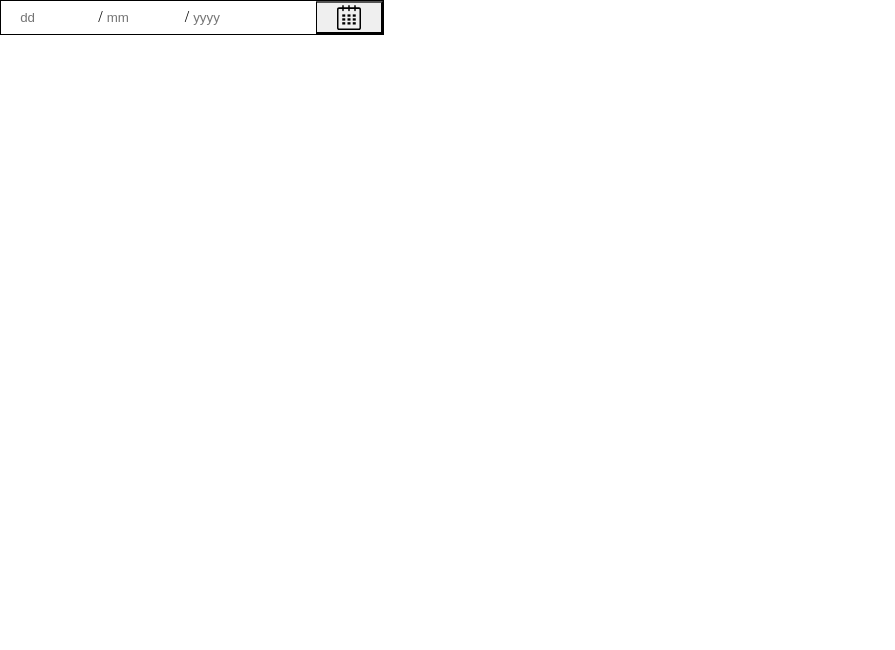
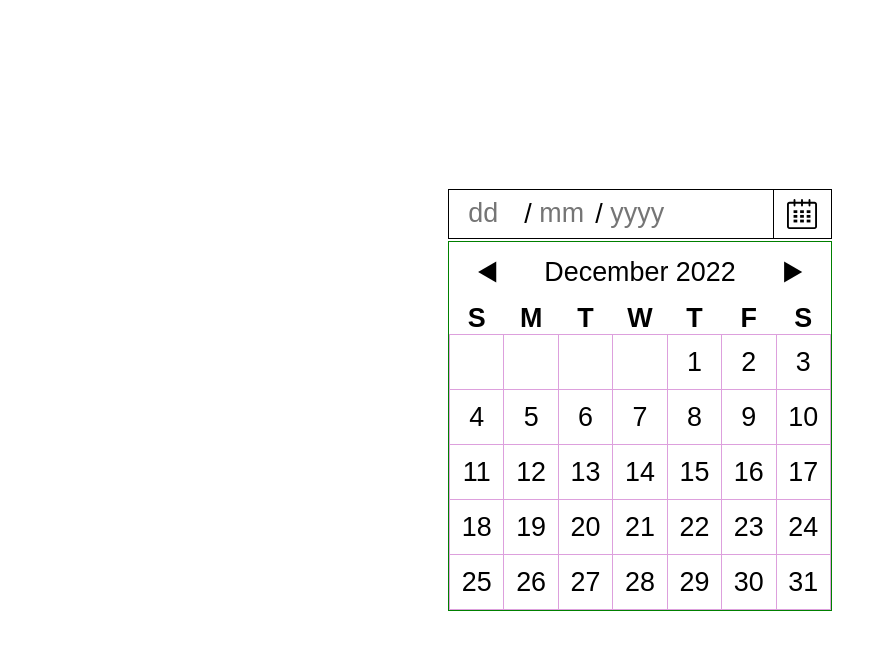
Before and after one commit to mahdi-khoshkhabar/Datepicker-UI, a plain HTML site: page index.html in a window 1280 px wide. Shown: the whole page, without its empty margins (0-895 px from the left). Drawn offline with Linux system fonts and the light colour scheme.

Commit message:
Add back and next SVG icons, and enhance HTML and CSS for Datepicker UI layout

```diff
--- a/index.html
+++ b/index.html
@@ -22,6 +22,75 @@
                 <img src="./assets/date-svgrepo-com.svg" alt="date">
             </button>
         </div>
+
+        <div class="date-table">
+            <div class="month-selector">
+                <button><img src="./assets/back.svg" alt="back"></button>
+                <p>
+                    <span class="month">December</span>
+                    <span class="year">2022</span>
+                </p>
+                <button><img src="./assets/next.svg" alt="next"></button>
+            </div>
+            <div class="day-selector">
+                <table>
+                    <tr>
+                        <th>S</th>
+                        <th>M</th>
+                        <th>T</th>
+                        <th>W</th>
+                        <th>T</th>
+                        <th>F</th>
+                        <th>S</th>
+                    </tr>
+                    <tr>
+                        <td><button></button></td>
+                        <td><button></button></td>
+                        <td><button></button></td>
+                        <td><button></button></td>
+                        <td><button>1</button></td>
+                        <td><button>2</button></td>
+                        <td><button>3</button></td>
+                    </tr>
+                    <tr>
+                        <td><button>4</button></td>
+                        <td><button>5</button></td>
+                        <td><button>6</button></td>
+                        <td><button>7</button></td>
+                        <td><button>8</button></td>
+                        <td><button>9</button></td>
+                        <td><button>10</button></td>
+                    </tr>
+                    <tr>
+                        <td><button>11</button></td>
+                        <td><button>12</button></td>
+                        <td><button>13</button></td>
+                        <td><button>14</button></td>
+                        <td><button>15</button></td>
+                        <td><button>16</button></td>
+                        <td><button>17</button></td>
+                    </tr>
+                    <tr>
+                        <td><button>18</button></td>
+                        <td><button>19</button></td>
+                        <td><button>20</button></td>
+                        <td><button>21</button></td>
+                        <td><button>22</button></td>
+                        <td><button>23</button></td>
+                        <td><button>24</button></td>
+                    </tr>
+                    <tr>
+                        <td><button>25</button></td>
+                        <td><button>26</button></td>
+                        <td><button>27</button></td>
+                        <td><button>28</button></td>
+                        <td><button>29</button></td>
+                        <td><button>30</button></td>
+                        <td><button>31</button></td>
+                    </tr>
+                </table>
+            </div>
+        </div>
     </div>
 </body>
 
--- a/style.css
+++ b/style.css
@@ -7,8 +7,21 @@ html {
     padding: 0;
 }
 
+body {
+    width: 100%;
+    min-height: 100vh;
+    display: flex;
+    justify-content: center;
+    align-items: center;
+    font-family: sans-serif;
+}
+
 .container {
     width: 30%;
+    container-type: inline-size;
+    display: flex;
+    flex-direction: column;
+    gap: 0.2cqh;
 }
 
 .date-header {
@@ -16,6 +29,7 @@ html {
     display: flex;
     flex-direction: row;
     padding-inline-start: 5%;
+    font-size: 7cqw;
 }
 
 .date-inputs {
@@ -23,11 +37,15 @@ html {
 }
 
 .date-inputs>input {
+    --input-width: 17%;
     border: none;
-    width: 25%;
+    width: var(--input-width);
     margin: 3% 0;
+    font-size: inherit;
 }
+
 .date-inputs>input:last-child {
+    width: calc(var(--input-width) * 2);
 }
 
 .date-icon {
@@ -35,10 +53,71 @@ html {
     display: flex;
     justify-content: center;
     align-items: center;
-    width: 25%;
-    padding: 0 5%;
+    width: 50%;
+    padding: 0 2%;
+    margin-inline-start: 5%;
 }
 
 .date-icon>img {
-    width: 90%;
+    width: 70%;
 }
+
+.date-header>button {
+    background-color: inherit;
+    border: none;
+    border-inline-start: 1px solid black;
+    cursor: pointer;
+}
+
+.date-table {
+    border: 1px solid green;
+    height: 100%;
+    font-size: 7cqw;
+}
+
+.month-selector {
+    text-align: center;
+    display: flex;
+    flex-direction: row;
+    justify-content: space-around;
+    align-items: center;
+    padding: 3cqw 0;
+}
+
+.month-selector>button {
+    background-color: inherit;
+    border: none;
+    display: flex;
+    align-items: center;
+    justify-content: center;
+}
+
+.month-selector>button>img {
+    width: 10cqw;
+}
+
+.day-selector {
+    display: flex;
+    flex-direction: column;
+    height: 100%;
+}
+
+.day-selector table {
+    text-align: center;
+}
+
+.day-selector :is(table, td) {
+    border: 1px solid plum;
+    border-collapse: collapse;
+}
+.day-selector table:first-child {
+    border: none;
+}
+
+.day-selector button {
+    font-size: inherit;
+    border: none;
+    background-color: inherit;
+    text-align: center;
+    padding: 3cqw 0;
+}
```
Also changed, not shown: assets/back.svg (added), assets/next.svg (added).
